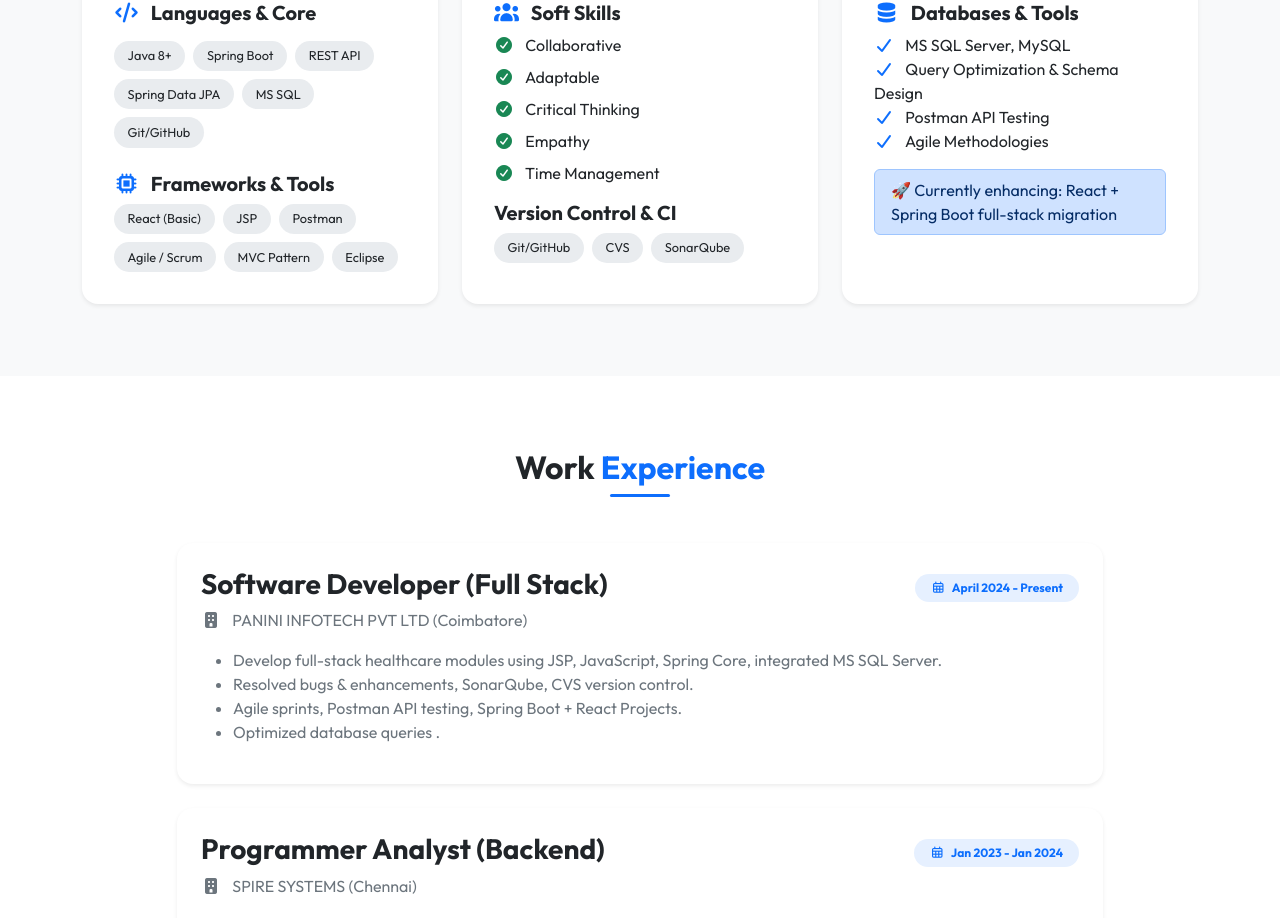
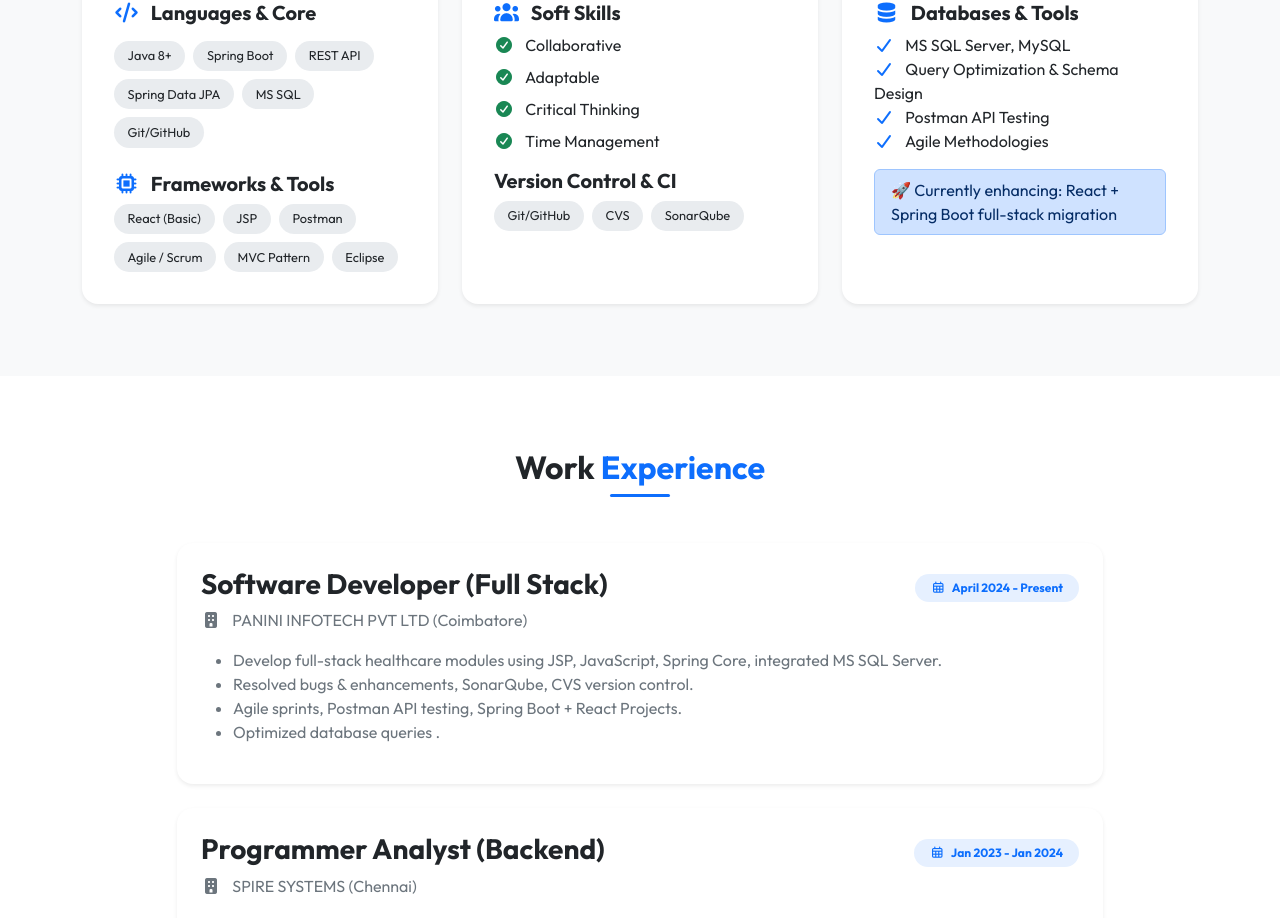
Before and after one commit to Narasimman-2067/Narasimman_Portfolio, a React (Vite) app: page / in a window 1280 px wide. Shown: the part 1292-2210 px from the top of the page. Built offline with nearby package versions, Linux system fonts and the light colour scheme.

Commit message:
Update soft skills list in Skills component
Removed 'Empathy' from the soft skills list.

```diff
--- a/src/components/Skills.jsx
+++ b/src/components/Skills.jsx
@@ -3,7 +3,7 @@ import { Container, Row, Col, Card } from 'react-bootstrap';
 
 const Skills = () => {
   const techList = ["Java 8+", "Spring Boot", "REST API", "Spring Data JPA", "MS SQL", "Git/GitHub", "React (Basic)", "JSP", "Postman", "Agile / Scrum", "MVC Pattern", "Eclipse"];
-  const softSkills = ["Collaborative", "Adaptable", "Critical Thinking", "Empathy", "Time Management"];
+  const softSkills = ["Collaborative", "Adaptable", "Critical Thinking", "Time Management"];
 
   return (
     <section id="skills" className="py-5 bg-light">
```
